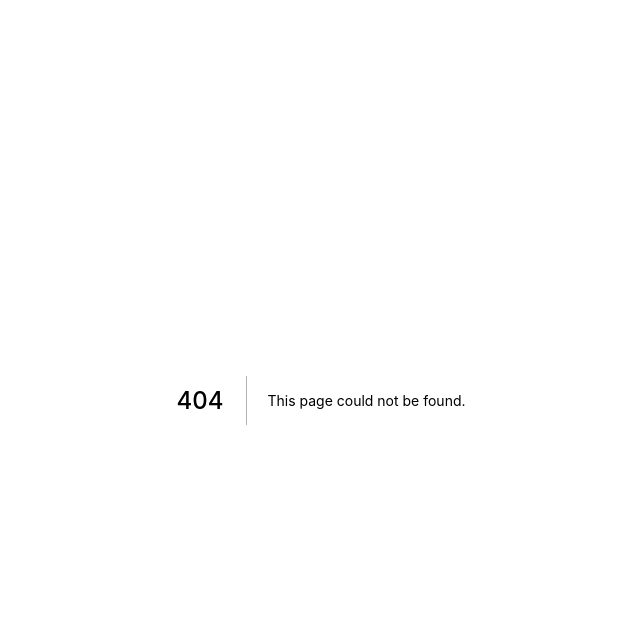
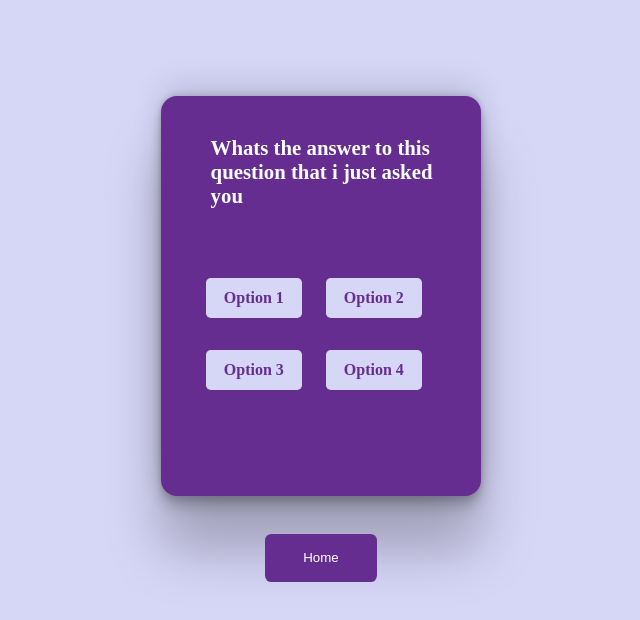
Before and after one commit to grzdev/quizorb, a Next.js app: page /Quiz in a window 1280 px wide. Before the commit this address had no page. Shown: the top 620 px of the page, without its empty margins (319-959 px from the left). Built offline with nearby package versions, Linux system fonts and the light colour scheme.

Commit message:
quiz-page

```diff
--- /dev/null
+++ b/pages/Quiz.js
@@ -0,0 +1,24 @@
+import React from 'react'
+
+export default function Quiz() {
+  return (
+    <div className="app">
+      <div className="home-div">
+        <h1 className='question'>Whats the answer to this question that i just asked you</h1>
+
+        <div className='options-container'>
+        <p className='options'>Option 1</p>
+        <p className='options'>Option 2</p>
+        <p className='options'>Option 3</p>
+        <p className='options'>Option 4</p>
+        </div>
+
+        <div>
+          <button className='back-button' onClick={()=> {javascript:history.back()}}>
+            Home
+          </button>
+        </div>
+      </div>
+    </div>
+  )
+}
--- a/pages/index.js
+++ b/pages/index.js
@@ -1,4 +1,5 @@
 import { GiCube } from 'react-icons/gi'
+import Link from 'next/link'
 
 
 export default function Home() {
@@ -7,7 +8,10 @@ export default function Home() {
       <div className="home-div">
         <GiCube className='cube-icon'/>
         <h1 className='title'>QuizOrb</h1>
+
+        <Link href="/Quiz">
         <button type='submit' className='play-button'>Play</button>
+        </Link>
       </div>
     </div>
   )
--- a/styles/globals.css
+++ b/styles/globals.css
@@ -8,6 +8,7 @@ body {
 .app{
   display: flex;
   justify-content: center;
+  align-items: center;
   position: relative;
   top: 6rem;
 }
@@ -50,3 +51,54 @@ body {
   position: relative;
   top: 3rem;
 }
+
+.play-button:hover,
+.play-button:focus {
+  box-shadow: 0 0.5em 0.5em -0.4em var(--hover);
+  transform: translateY(-0.25em);
+}
+
+.question{
+  color: white;
+  font-size: 1.3rem;
+  width: 15rem;
+  height: 2rem;
+  position: relative;
+  top: -3rem;
+  left: 0.6rem;
+}
+
+.options-container{
+  width: 15rem;
+  display: grid;
+  grid-template-columns: auto auto ;
+  position: relative;
+  top: 2rem;
+  left: 0.3rem;
+}
+
+.options{
+  color:  #662d91;
+  font-size: 1rem;
+  width: 6rem;
+  height: 2.5rem;
+  background-color:  #d6d6f7;
+  align-self: center;
+  border-radius: 0.3rem;
+  font-weight: 600;
+  display: flex;
+  justify-content: center;
+  align-items: center;
+}
+
+.back-button{
+  position: relative;
+  top: 10rem;
+  width: 7rem;
+  height: 3rem;
+  border-radius: 0.4rem;
+  border: none;
+  background-color: #662d91;
+  color: white;
+  cursor: pointer;
+}
```
